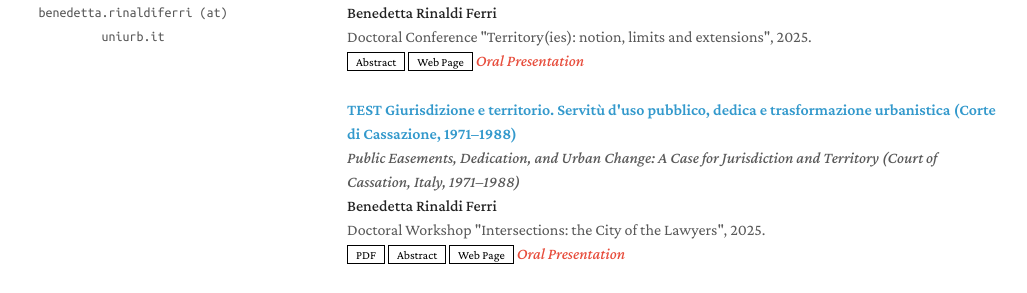
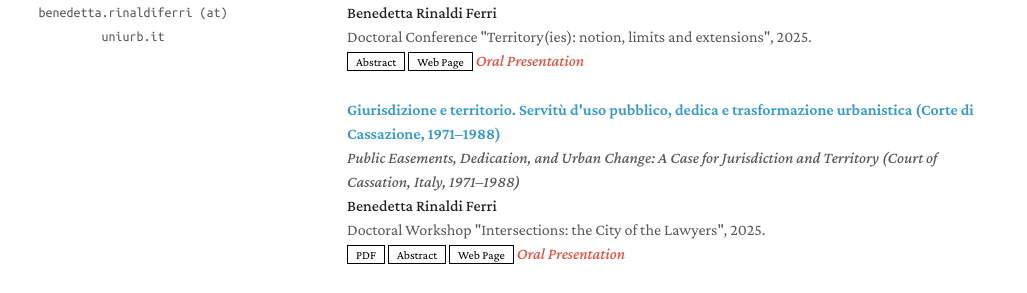
Before and after one commit to rinaldiferri/rinaldiferri.github.io, a Jekyll site: the page built from index.md, in a window 1280 px wide and 900 px high, scrolled down 836 px. Shown: the part 343-636 px from the top of the window, without its empty margins (143-1170 px from the left). Built offline with Jekyll 4.4.1, drawn with Linux system fonts in a browser that asks for light colours; a style sheet for code colours, icons or effects is not loaded; our own code applies the rules of GitHub Pages for plain Markdown files.

Commit message:
Update publications.yml

```diff
--- a/_data/publications.yml
+++ b/_data/publications.yml
@@ -35,7 +35,7 @@ main:
     page: "https://chj-cnrs.univ-lille.fr/detail-event/territoires-notion-limites-extensions"
     notes: "Oral Presentation"
 
-  - title: "TEST Giurisdizione e territorio. Servitù d'uso pubblico, dedica e trasformazione urbanistica (Corte di Cassazione, 1971–1988)"
+  - title: "Giurisdizione e territorio. Servitù d'uso pubblico, dedica e trasformazione urbanistica (Corte di Cassazione, 1971–1988)"
     english_title: "Public Easements, Dedication, and Urban Change: A Case for Jurisdiction and Territory (Court of Cassation, Italy, 1971–1988)"
     authors: "<strong>Benedetta Rinaldi Ferri</strong>"
     conference_short: "CITYJUR"
```
